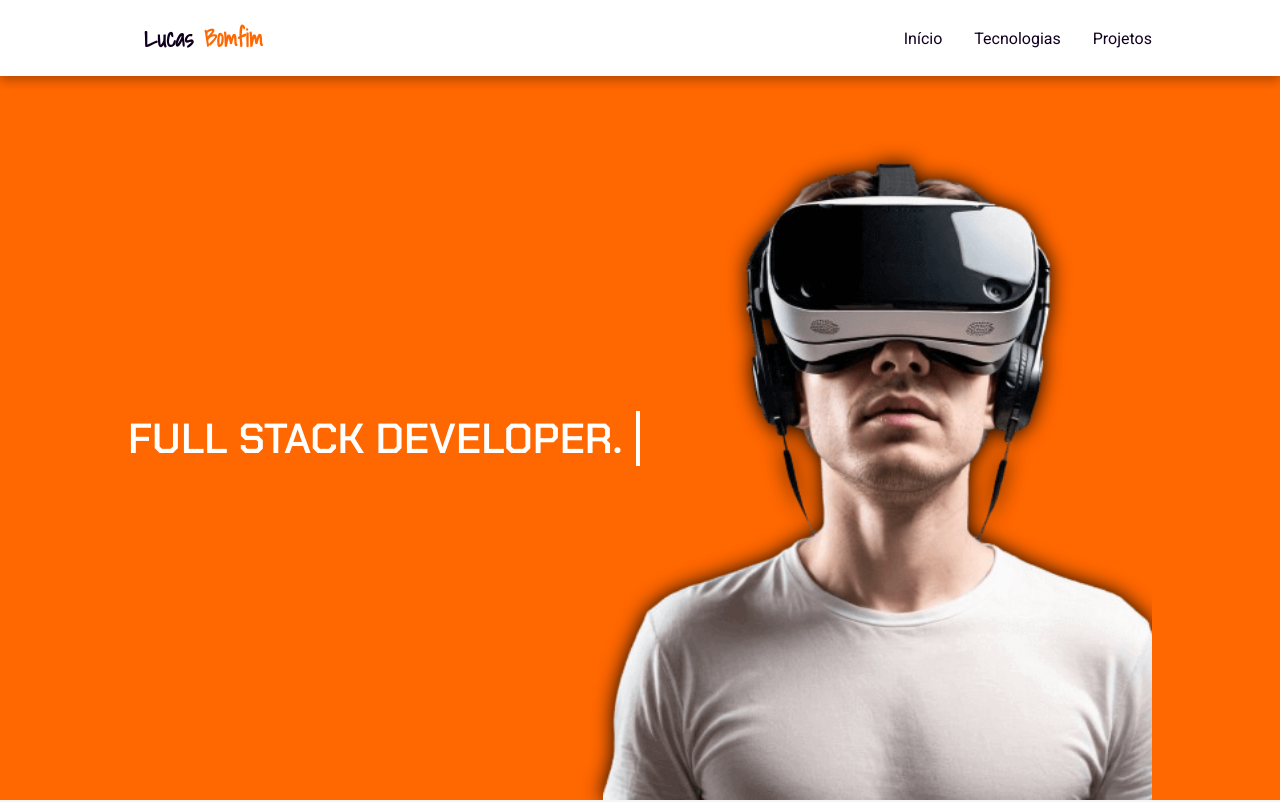
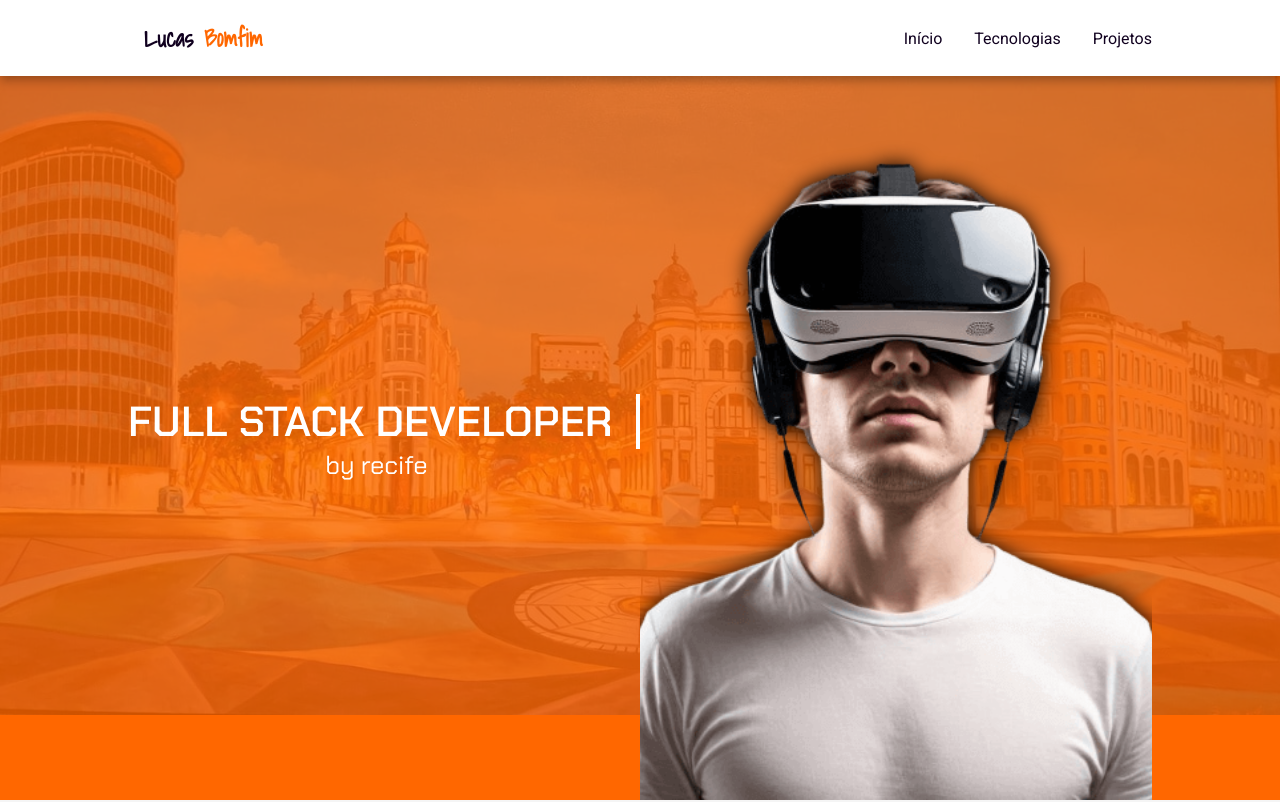
Before and after one commit to LucasB0mfim/PORTFOLIO, a React (Create React App) app: page / in a window 1280 px wide. Shown: the top 802 px of the page. Built offline with nearby package versions, Linux system fonts and the light colour scheme.

Commit message:
Add background-image in menu component

```diff
--- a/src/App.tsx
+++ b/src/App.tsx
@@ -27,7 +27,7 @@ function App() {
       <div className="containerGray">
         <SocialMedia />
       </div>
-      <div className="containerBlack">
+      <div className="container">
         <Github />
       </div>
       <Footer />
--- a/src/components/Card/styles.ts
+++ b/src/components/Card/styles.ts
@@ -6,14 +6,13 @@ export const Ul = styled.ul`
   overflow-x: scroll;
   gap: 10px;
   scroll-behavior: smooth;
-  justify-content: center;
+  justify-content: space-between;
 
   @media (min-width: 1600px) {
     gap: 30px;
   }
   @media (max-width: 678px) {
     width: 90%;
-    justify-content: space-between;
   }
 `
 
--- a/src/components/Menu/index.tsx
+++ b/src/components/Menu/index.tsx
@@ -1,16 +1,21 @@
-import VrGlasses from '../../assets/images//VrGlasses.png'
+import VrGlasses from '../../assets/images/VrGlasses.png'
+import marcoZero from '../../assets/images/marco_zero.jpg'
 
 import * as S from './styles'
 
 const Menu = () => (
+  <>
     <S.Container id="sobre">
+      <S.Image src={marcoZero} />
       <S.Main>
-      <span>FULL STACK DEVELOPER. </span>
+        <span>FULL STACK DEVELOPER </span>
+        <p>by recife</p>
       </S.Main>
       <S.Aside>
         <img src={VrGlasses} />
       </S.Aside>
     </S.Container>
+  </>
 )
 
 export default Menu
--- a/src/components/Menu/styles.ts
+++ b/src/components/Menu/styles.ts
@@ -1,7 +1,6 @@
 import styled from 'styled-components'
 
 export const Container = styled.section`
-  position: relative;
   max-width: 1024px;
   width: 100%;
   height: calc(100vh - 76px);
@@ -17,8 +16,27 @@ export const Container = styled.section`
   @media (max-width: 678px) {
     max-width: 678px;
     flex-direction: column;
-    position: relative;
-    overflow-y: hidden;
+  }
+`
+
+export const Image = styled.img`
+  position: absolute;
+  top: 0;
+  left: 0;
+  width: 100%;
+  object-fit: cover;
+  opacity: 0.2;
+
+  user-drag: none; /* Bloqueia o arrastar da imagem */
+  -webkit-user-drag: none; /* Bloqueia o arrastar da imagem no WebKit */
+  user-select: none; /* Bloqueia a seleção do texto da imagem */
+  -webkit-user-select: none; /* Bloqueia a seleção do texto da imagem no WebKit */
+  -moz-user-select: none; /* Bloqueia a seleção do texto da imagem no Firefox */
+  -ms-user-select: none; /* Bloqueia a seleção do texto da imagem no Internet Explorer */
+
+  @media (max-width: 678px) {
+    width: auto;
+    height: 100vh;
   }
 `
 
@@ -29,6 +47,7 @@ export const Main = styled.main`
   align-items: center;
   flex-direction: column;
   justify-content: center;
+  z-index: 1;
 
   span {
     color: #fff;
@@ -49,16 +68,46 @@ export const Main = styled.main`
     -webkit-user-select: none; /* Bloqueia a seleção do texto da imagem no WebKit */
     -moz-user-select: none; /* Bloqueia a seleção do texto da imagem no Firefox */
     -ms-user-select: none; /* Bloqueia a seleção do texto da imagem no Internet Explorer */
+  }
 
-    @media (min-width: 1600px) {
+  p {
+    color: #fff;
+    width: 23%;
+    font-size: 2vw;
+    font-weight: 400;
+    font-family: 'Chakra Petch', sans-serif;
+    white-space: nowrap;
+    overflow: hidden;
+    opacity: 0;
+    animation:
+      fadeIn 0s forwards 3.3s,
+      typing 1s steps(9) 3.3s;
+
+    user-drag: none; /* Bloqueia o arrastar da imagem */
+    -webkit-user-drag: none; /* Bloqueia o arrastar da imagem no WebKit */
+    user-select: none; /* Bloqueia a seleção do texto da imagem */
+    -webkit-user-select: none; /* Bloqueia a seleção do texto da imagem no WebKit */
+    -moz-user-select: none; /* Bloqueia a seleção do texto da imagem no Firefox */
+    -ms-user-select: none; /* Bloqueia a seleção do texto da imagem no Internet Explorer */
+  }
+
+  @media (min-width: 1600px) {
+    span {
       font-size: 57px;
       border-right: 10px solid;
       margin-bottom: -80px;
     }
+  }
 
-    @media (max-width: 678px) {
+  @media (max-width: 678px) {
+    span {
+      width: 90%;
       font-size: 7.5vw;
-      width: 90%;
+    }
+
+    p {
+      width: 25%;
+      font-size: 6vw;
     }
   }
 
@@ -74,6 +123,12 @@ export const Main = styled.main`
     }
   }
 
+  @keyframes fadeIn {
+    to {
+      opacity: 1;
+    }
+  }
+
   @media (max-width: 678px) {
     width: 100%;
     height: 40%;
@@ -81,6 +136,7 @@ export const Main = styled.main`
 `
 
 export const Aside = styled.aside`
+  position: relative;
   width: 50%;
   height: 100%;
   display: flex;
@@ -95,14 +151,22 @@ export const Aside = styled.aside`
     filter: drop-shadow(0px 0px 10px #000);
     height: 80vh;
 
-    @media (max-width: 678px) {
-      width: 100%;
-      height: auto;
-    }
+    user-drag: none; /* Bloqueia o arrastar da imagem */
+    -webkit-user-drag: none; /* Bloqueia o arrastar da imagem no WebKit */
+    user-select: none; /* Bloqueia a seleção do texto da imagem */
+    -webkit-user-select: none; /* Bloqueia a seleção do texto da imagem no WebKit */
+    -moz-user-select: none; /* Bloqueia a seleção do texto da imagem no Firefox */
+    -ms-user-select: none; /* Bloqueia a seleção do texto da imagem no Internet Explorer */
   }
 
   @media (max-width: 678px) {
     width: 100%;
     height: 60%;
+    position: inherit;
+
+    img {
+      width: 100%;
+      height: auto;
+    }
   }
 `
--- a/src/projetos.tsx
+++ b/src/projetos.tsx
@@ -1,24 +1,31 @@
 const projetos = [
   {
     id: 1,
-    name: 'Disney+',
-    description:
-      'Projeto que recria a interface visual do Disney+, desenvolvida para aprimorar minhas habilidades em estilização e design. Oferece uma experiência envolvente, refletindo a qualidade e a magia do original.',
-    url: 'https://siteclonedisneyplus.vercel.app/'
-  },
-  {
-    id: 2,
     name: 'Efood',
     description:
       'O Efood é uma projeto que aproxima clientes, restaurantes e entregadores de forma simples e prática. E, para proporcionar uma experiência incrível para todo mundo, sua entrega vai muito além do delivery.',
     url: 'https://efood-fast.vercel.app/'
   },
   {
-    id: 3,
+    id: 2,
     name: 'Eplay Games',
     description:
       'Eplay é um projeto que conecta jogadores aos melhores títulos de jogos digitais de forma simples e prática. Seu objetivo é Unir qualidade com praticidade.',
     url: 'https://lojaprogames.vercel.app/'
+  },
+  {
+    id: 3,
+    name: 'Organiza Tudo',
+    description:
+      'Organiza Tudo foi criado para auxiliar as pessoas na gestão de seus compromissos e atividades, promovendo uma rotina mais organizada e eficiente.',
+    url: 'https://organiza-tudo.vercel.app/'
+  },
+  {
+    id: 4,
+    name: 'Disney+',
+    description:
+      'Projeto que recria a interface visual do Disney+, desenvolvida para aprimorar minhas habilidades em estilização e design. Oferece uma experiência envolvente, refletindo a qualidade e a magia do original.',
+    url: 'https://siteclonedisneyplus.vercel.app/'
   }
 ]
 
--- a/src/styles.ts
+++ b/src/styles.ts
@@ -5,9 +5,9 @@ export const GlobalStyle = createGlobalStyle`
   box-sizing: border-box;
   padding: 0;
   margin: 0;
-  font-family: "Roboto", sans-serif;
   list-style: none;
   text-decoration: none;
+  font-family: "Roboto", sans-serif;
 
   /* Largura da barra de rolagem */
   &::-webkit-scrollbar {
@@ -31,30 +31,28 @@ export const GlobalStyle = createGlobalStyle`
   flex-direction: column;
   justify-content: center;
   align-items: center;
+
 }
 
 .containerOrange {
+  position: relative;
   display: flex;
+  align-items: center;
   flex-direction: column;
   justify-content: center;
-  align-items: center;
   background:#ff6700;
+  overflow-x: hidden;
+  overflow-y: hidden;
 }
 
 .containerGray {
   display: flex;
+  align-items: center;
   flex-direction: column;
   justify-content: center;
-  align-items: center;
   background: rgb(245, 245, 245);
 }
 
-.containerBlack {
-  display: flex;
-  flex-direction: column;
-  justify-content: center;
-  align-items: center;
-}
 
 @media (min-width: 1600px) {
   &::-webkit-scrollbar {
```
Also changed, not shown: src/assets/images/marco_zero.jpg (added). Lines whose indentation alone changed are shown as unchanged.
